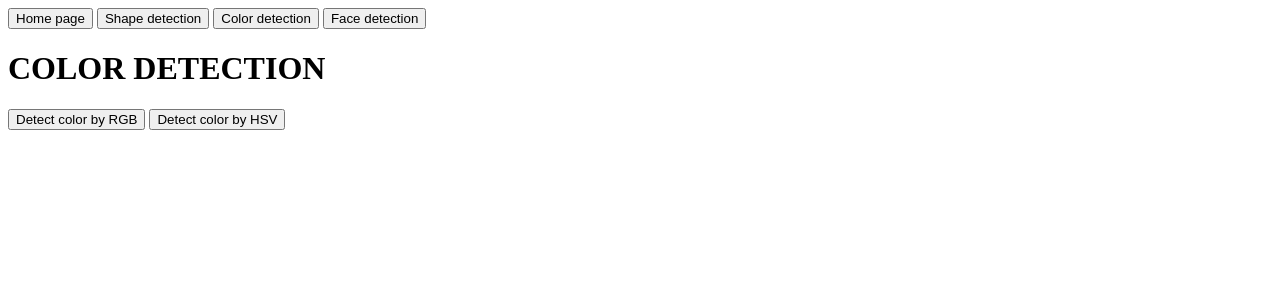
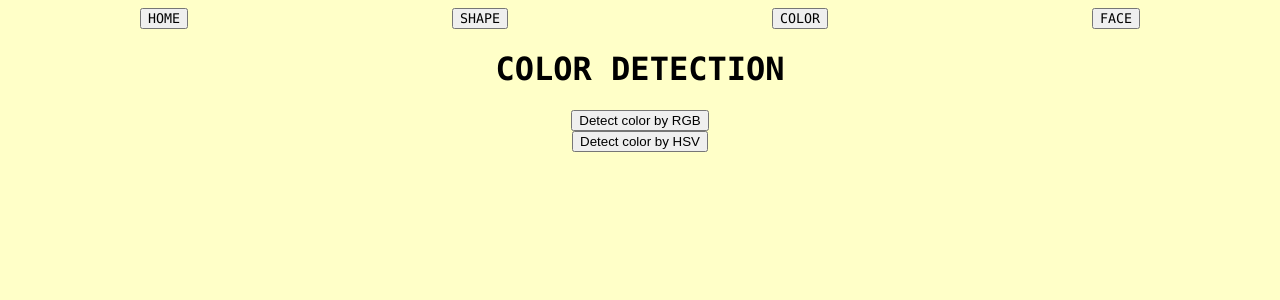
Before and after one commit to MateDawid/Django_Video_Analyzer, a Django app: page /color/ in a window 1280 px wide. Shown: the top 300 px of the page. Run offline with Django 3.2, Linux system fonts and the light colour scheme.

Commit message:
Add styles.css file with first front modifications

```diff
--- /dev/null
+++ b/videoanalyzer/main/static/main/styles.css
@@ -0,0 +1,24 @@
+body {
+    background-color: rgb(255, 255, 200);
+    font-family: monaco, Consolas, "Lucida Console", monospace !important;
+  }
+
+.button_list {
+    display: flex;
+    justify-content: space-around;
+}
+
+.button_list button {
+    min_width: 25vw;
+    font-family: monaco, Consolas, "Lucida Console", monospace !important;
+}
+
+.content {
+    display: flex;
+    flex-direction: column;
+    align-items: center;
+}
+
+.feed {
+    max-width:100vw;
+}
--- a/videoanalyzer/main/templates/main/base.html
+++ b/videoanalyzer/main/templates/main/base.html
@@ -1,17 +1,20 @@
+{% load static %}
 <!DOCTYPE html>
 <html>
 <head>
     <meta charset="UTF-8">
     <meta name="viewport" content="width=device-width, initial-scale=1.0">
+    <link rel="stylesheet" href="{% static 'main/styles.css' %}">
     <title>{% block title %} {% endblock %}</title>
 </head>
 <body>
-    <button onclick="location.href='{% url 'home' %}'" type="button">Home page</button>
-    <button onclick="location.href='{% url 'shape' %}'" type="button">Shape detection</button>
-    <button onclick="location.href='{% url 'color' %}'" type="button">Color detection</button>
-    <button onclick="location.href='{% url 'face' %}'" type="button">Face detection</button>
-
-    <div>
+    <div class="button_list">
+        <button onclick="location.href='{% url 'home' %}'" type="button">HOME</button>
+        <button onclick="location.href='{% url 'shape' %}'" type="button">SHAPE</button>
+        <button onclick="location.href='{% url 'color' %}'" type="button">COLOR</button>
+        <button onclick="location.href='{% url 'face' %}'" type="button">FACE</button>
+    </div>
+    <div class="content">
         {% block content %}
         {% endblock %}
     </div>
--- a/videoanalyzer/main/templates/main/circle.html
+++ b/videoanalyzer/main/templates/main/circle.html
@@ -3,7 +3,7 @@
 
 {% block content %}
     <h1>CIRCLE DETECTION</h1>
-    <img src="{% url 'feed' %}">
+    <img class="feed" src="{% url 'feed' %}">
     <form action = "" method = "post">
         {% csrf_token %}
         {{circle_form.as_p }}
--- a/videoanalyzer/videoanalyzer/settings.py
+++ b/videoanalyzer/videoanalyzer/settings.py
@@ -11,6 +11,7 @@ https://docs.djangoproject.com/en/3.1/ref/settings/
 """
 
 from pathlib import Path
+import os
 
 # Build paths inside the project like this: BASE_DIR / 'subdir'.
 BASE_DIR = Path(__file__).resolve().parent.parent
@@ -119,3 +120,4 @@ USE_TZ = True
 # https://docs.djangoproject.com/en/3.1/howto/static-files/
 
 STATIC_URL = '/static/'
+STATIC_ROOT = os.path.join(BASE_DIR, 'static/main')
```
